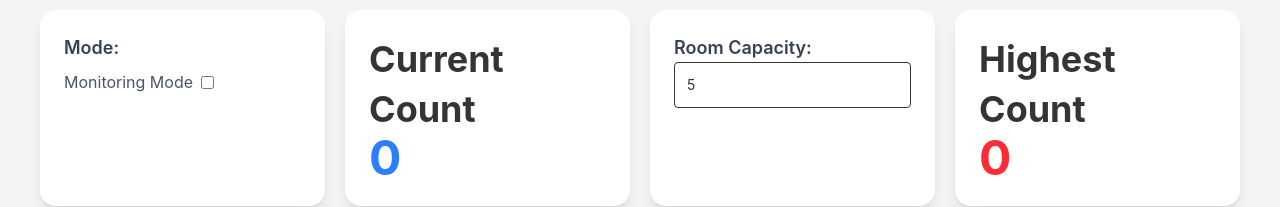
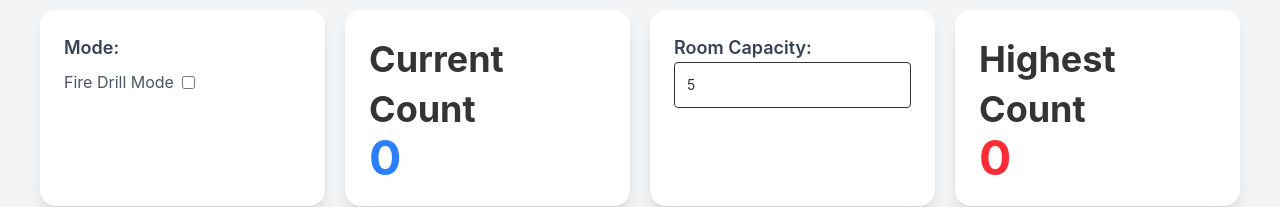
Before and after one commit to hbheesetti/Crowd-Check, a React (Vite) app: page / in a window 1280 px wide. Both pictures are taken after typing "name@example.com", "5" into the empty fields and a click on the button "Submit". Shown: the part 141-348 px from the top of the page. Built offline with nearby package versions, Linux system fonts and the light colour scheme; no server answers; the database is empty.

Commit message:
fire drill mode edit

```diff
--- a/src/dashboard.jsx
+++ b/src/dashboard.jsx
@@ -237,7 +237,7 @@ const Dashboard = () => {
 								<span className="mr-2 text-gray-600 text-base">
 									{evacuationMode
 										? "Evacuation Mode"
-										: "Monitoring Mode"}
+										: "Fire Drill Mode"}
 								</span>
 								<input
 									type="checkbox"
```
